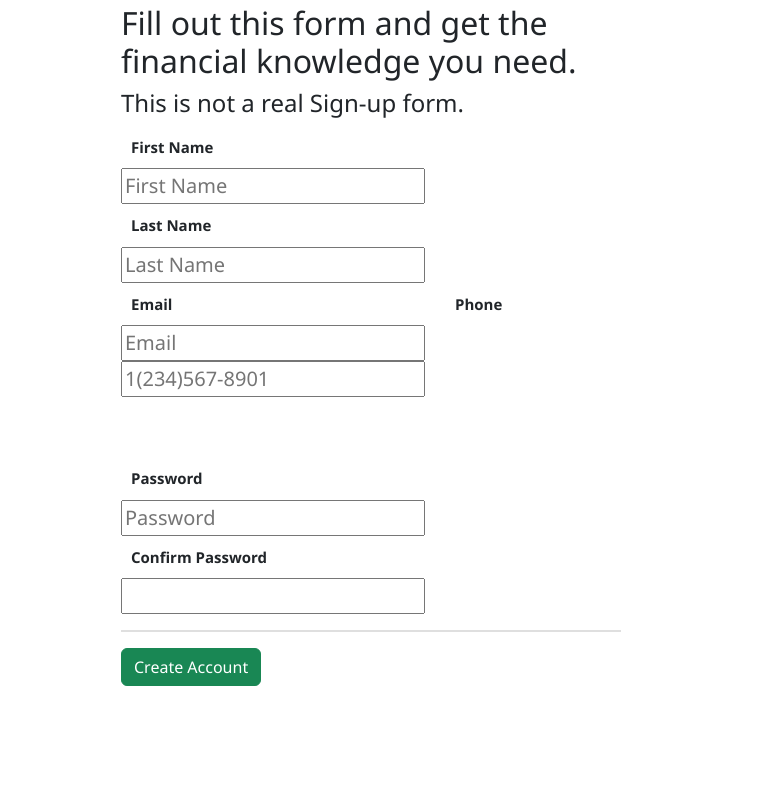
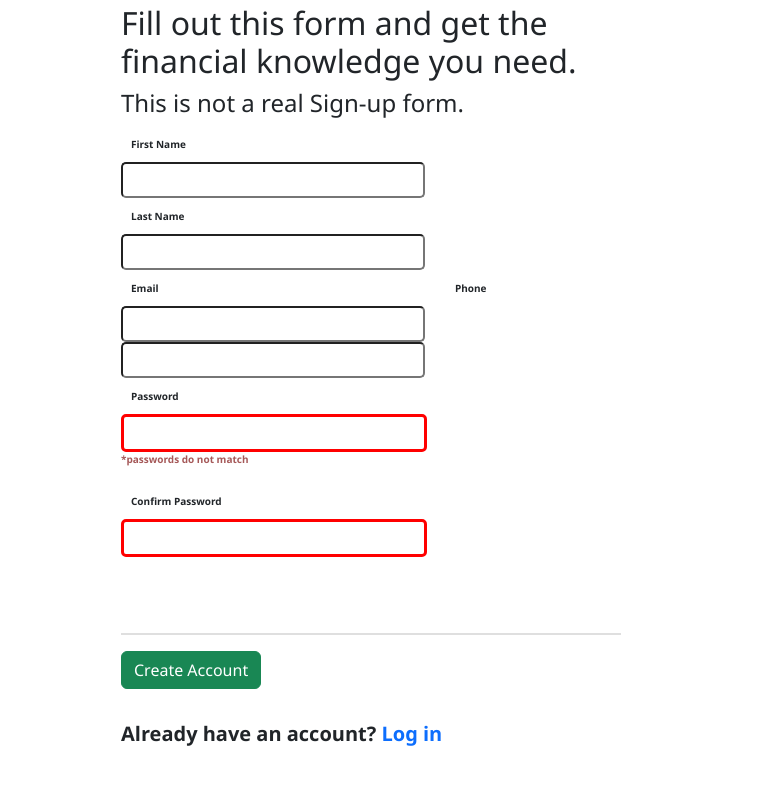
Before and after one commit to christophergorman/Sign-up-form, a plain HTML site: page index.html in a window 1280 px wide. Shown: the part 127-912 px from the top of the page, 516-1280 px from the left. Before the commit the page ends 838 px from the top, so only its background shows below. Drawn offline with nearby package versions, Linux system fonts and the light colour scheme.

Commit message:
Update and format page and index.html to validate password

```diff
--- a/index.html
+++ b/index.html
@@ -29,40 +29,42 @@
                 <section>
                     <div style="float:left; margin-right:20px;">
                         <label for="first-name">First Name</label>
-                        <input type="text" id="first-name" value="" name="first-name" placeholder="First Name" required>
+                        <input type="text" id="first-name" value="" name="first-name">
                     </div>
                     <div style="float:left; ">
                         <label for="last-name">Last Name</label>
-                        <input type="text" id="last-name" value="" name="last-name" placeholder="Last Name" required>
+                        <input type="text" id="last-name" value="" name="last-name" >
                     </div>
                     <br style="clear: both;"/>
                     <div style="float:left;margin-right:20px;">
                         <label for="email">Email</label>
-                        <input type="email" id="email" value="" name="email" placeholder="Email" required>
+                        <input type="email" id="email" value="" name="email" >
                     </div>
                 </section>
                 <section>
                     <div>
                         <label for="phone-number">Phone</label>
-                        <input type="number" id="phone-number" value="" name="phone-number" placeholder="1(234)567-8901" required>
+                        <input type="tel" id="phone-number" value="" name="phone-number" pattern="^\d{3}[\-]\d{3}[\-]\d{4}" >
                     </div>
-                    <br>
-                    <br>
                     <div style="float:left; margin-right:20px;">
                         <label for="password">Password</label>
-                        <input type="password" id="password" value="" name="password" placeholder="Password" required>
+                        <input type="password" id="password" value="" name="password" required>
+                        <p id="error"></p>
                     </div>
                     <div>
                         <label for="confirm-password">Confirm Password</label>
                         <input type="password" id="confirm-password" value="" name="confirm-password" required>
                     </div>
+                    <br>
                 </section>
+                <br>
                 <hr style="height:2px; border-width:0; color:gray; background-color:gray">
                 <button type="submit" class="btn btn-success"> Create Account</button>
+                <br>
+                <br>
             </form>
+            <p>Already have an account? <a href="">Log in</a></p>
         </div>
-
-
     </div>
 </body>
 </html>
--- a/main.js
+++ b/main.js
@@ -0,0 +1,14 @@
+document.addEventListener("DOMContentLoaded", function() {
+    let password = document.querySelector('#password').value;
+    let confirmPassword = document.querySelector('#confirm-password').value;
+
+    let error = document.querySelector('#error');
+    if(password == "" && confirmPassword == ""){
+        error.innerHTML = '*passwords do not match';
+    }
+    else if(password === confirmPassword){
+        error.innerHTML = "";
+    }
+
+    console.log("Hi");
+})
--- a/styles.css
+++ b/styles.css
@@ -75,10 +75,32 @@ img.left-side {
 input, label {
     display: block;
     margin: 10px;
-    margin-right: 50px;
+    margin-right: 100px;
     font-size: 15px;
+    outline: none;
+    border-radius: 5px;
 }
 
-input:focus {
-    border: blue;
+label {
+    font-size: 10px;
 }
+
+
+
+input:invalid {
+    border: 3px solid red;
+}
+
+  input:focus {
+    box-shadow: 0 0 5px rgba(81, 203, 238, 1);
+    border: 1px solid rgba(81, 203, 238, 1);
+  }
+
+  #error {
+    color: rgba(151, 62, 62, 0.866);
+    font-size: 10px;
+  }
+
+  .signup a {
+    text-decoration: none;
+  }
```
